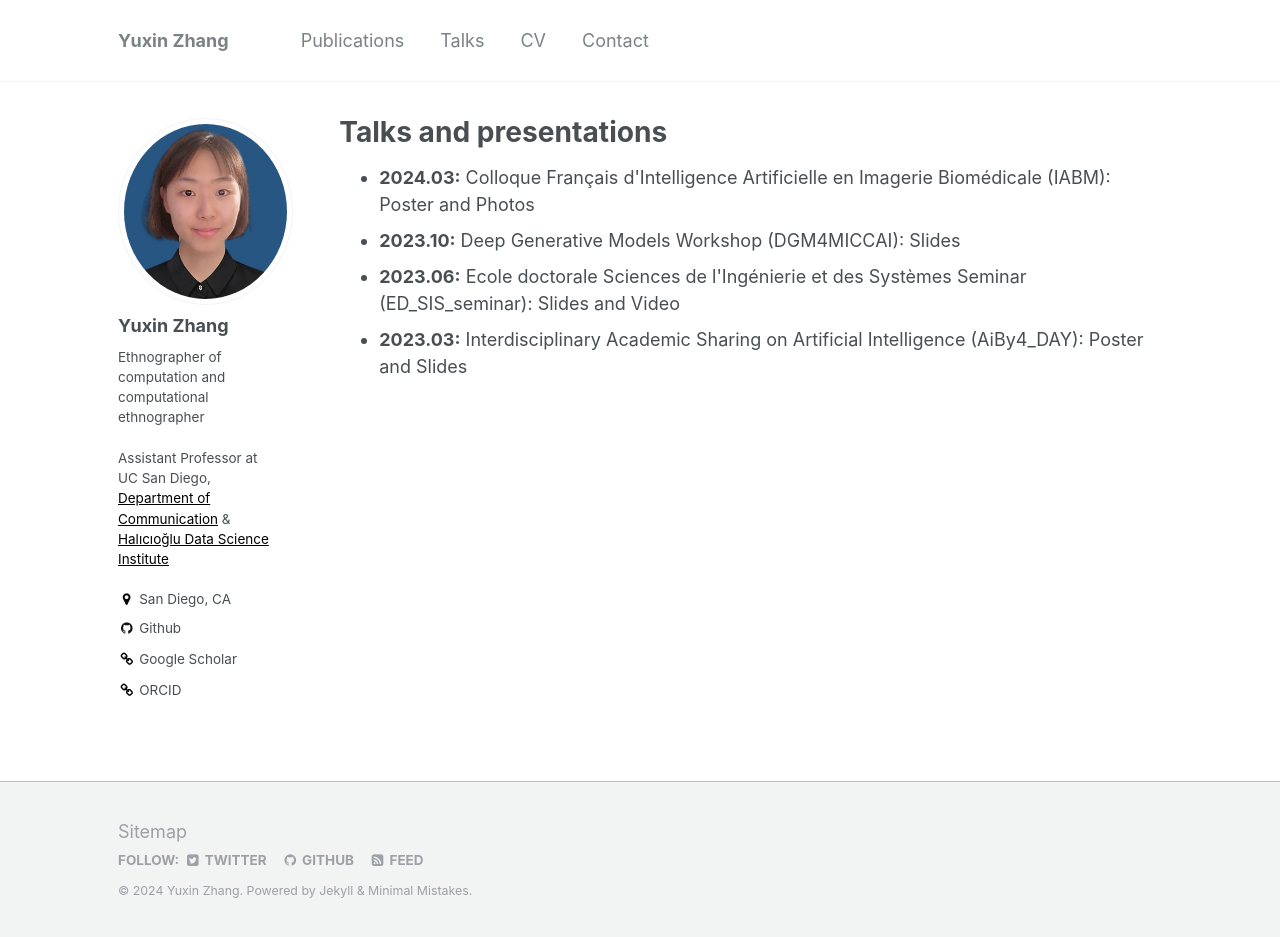
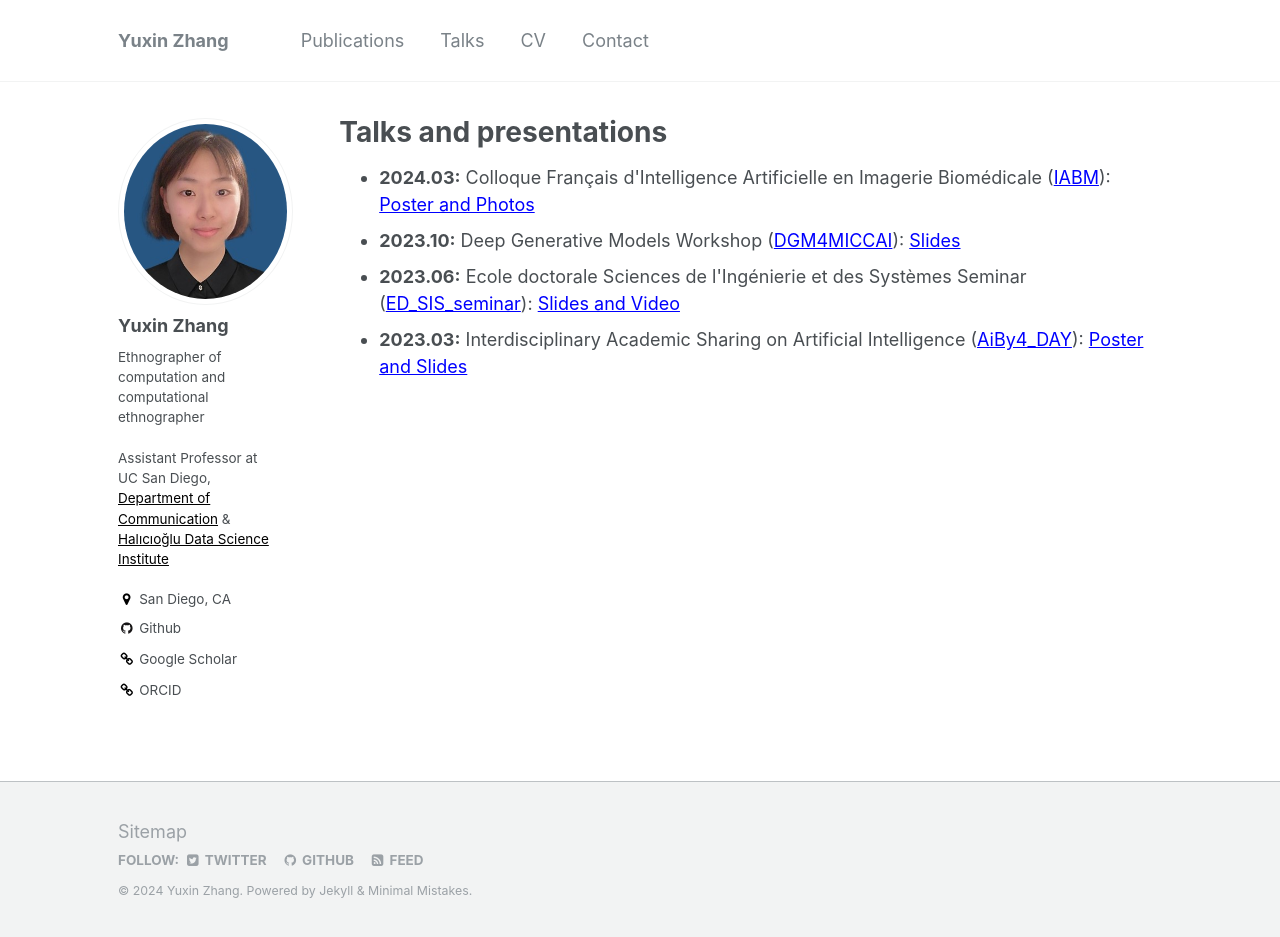
Before and after one commit to Yuxin-Zhang-Jasmine/Yuxin-Zhang-Jasmine.github.io, a Jekyll site: the page built from _pages/talks.html, in a window 1280 px wide and 937 px high. Built offline with Jekyll 4.4.1, drawn with Linux system fonts in a browser that asks for light colours.

Commit message:
Update talks.html

```diff
--- a/_pages/talks.html
+++ b/_pages/talks.html
@@ -8,15 +8,15 @@ author_profile: true
 
 <ul>
   <li>
-    <strong>2024.03:</strong> Colloque Français d'Intelligence Artificielle en Imagerie Biomédicale (<a href="https://iabm2024.sciencesconf.org/">IABM</a>): <a href="https://drive.google.com/drive/folders/18JDe6w5a9Ze6fa70K2nd0LwfP0ZBQE8R?usp=sharing">Poster and Photos</a>
+    <strong>2024.03:</strong> Colloque Français d'Intelligence Artificielle en Imagerie Biomédicale (<a href="https://iabm2024.sciencesconf.org/" style="color: blue; text-decoration: underline;">IABM</a>): <a href="https://drive.google.com/drive/folders/18JDe6w5a9Ze6fa70K2nd0LwfP0ZBQE8R?usp=sharing" style="color: blue; text-decoration: underline;">Poster and Photos</a>
   </li>
   <li>
-    <strong>2023.10:</strong> Deep Generative Models Workshop (<a href="https://dgm4miccai.github.io/">DGM4MICCAI</a>): <a href="https://drive.google.com/file/d/1GRZcRdZ70scFVBEEXA0NkeXGOI5yqbG1/view?usp=sharing">Slides</a>
+    <strong>2023.10:</strong> Deep Generative Models Workshop (<a href="https://dgm4miccai.github.io/" style="color: blue; text-decoration: underline;">DGM4MICCAI</a>): <a href="https://drive.google.com/file/d/1GRZcRdZ70scFVBEEXA0NkeXGOI5yqbG1/view?usp=sharing" style="color: blue; text-decoration: underline;">Slides</a>
   </li>
   <li>
-    <strong>2023.06:</strong> Ecole doctorale Sciences de l'Ingénierie et des Systèmes Seminar (<a href="https://ed-sis.doctorat-paysdelaloire.fr/pendant/ed-sis-seminar">ED_SIS_seminar</a>): <a href="https://drive.google.com/drive/folders/1ZSC7Q1ziNu5omIcBimwL8r_YcsWGZSPc?usp=sharing">Slides and Video</a>
+    <strong>2023.06:</strong> Ecole doctorale Sciences de l'Ingénierie et des Systèmes Seminar (<a href="https://ed-sis.doctorat-paysdelaloire.fr/pendant/ed-sis-seminar" style="color: blue; text-decoration: underline;">ED_SIS_seminar</a>): <a href="https://drive.google.com/drive/folders/1ZSC7Q1ziNu5omIcBimwL8r_YcsWGZSPc?usp=sharing" style="color: blue; text-decoration: underline;">Slides and Video</a>
   </li>
   <li>
-    <strong>2023.03:</strong> Interdisciplinary Academic Sharing on Artificial Intelligence (<a href="https://aiby4.ls2n.fr/2022/12/01/aiby4-day/">AiBy4_DAY</a>): <a href="https://drive.google.com/drive/folders/1-qroL3gWnNAv_hD2r6iGTsc-wh8z7m0b?usp=sharing">Poster and Slides</a>
+    <strong>2023.03:</strong> Interdisciplinary Academic Sharing on Artificial Intelligence (<a href="https://aiby4.ls2n.fr/2022/12/01/aiby4-day/" style="color: blue; text-decoration: underline;">AiBy4_DAY</a>): <a href="https://drive.google.com/drive/folders/1-qroL3gWnNAv_hD2r6iGTsc-wh8z7m0b?usp=sharing" style="color: blue; text-decoration: underline;">Poster and Slides</a>
   </li>
 </ul>
```
